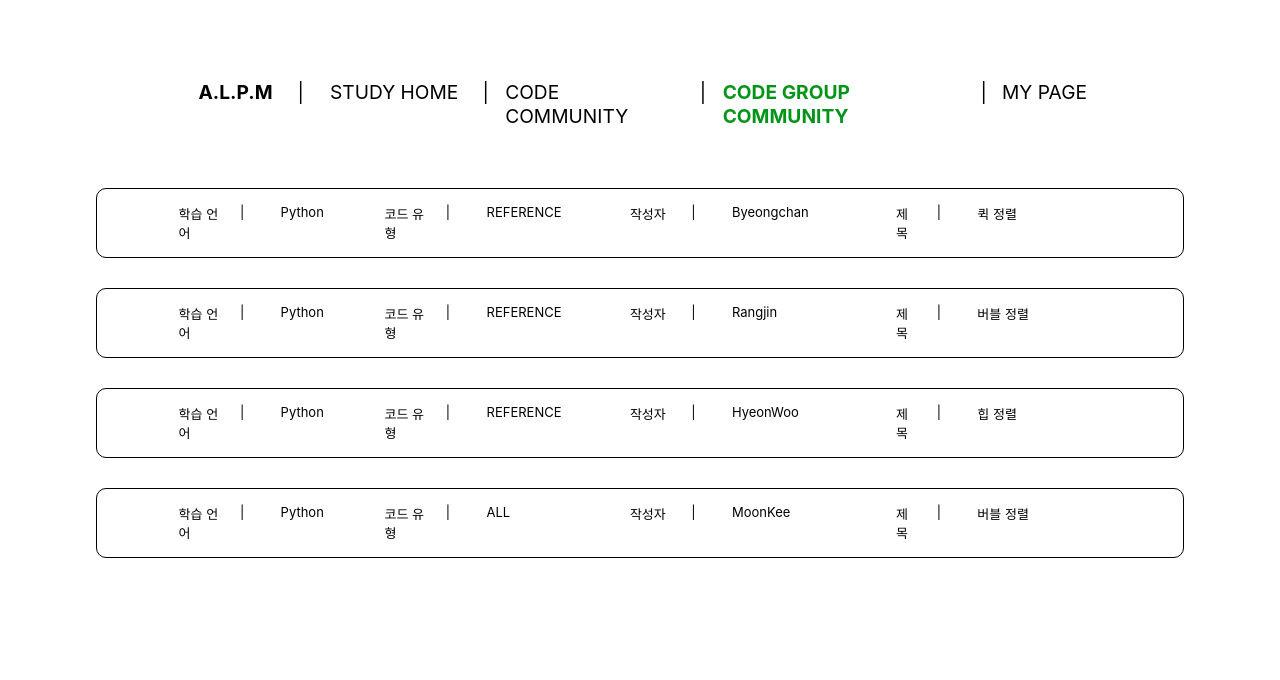
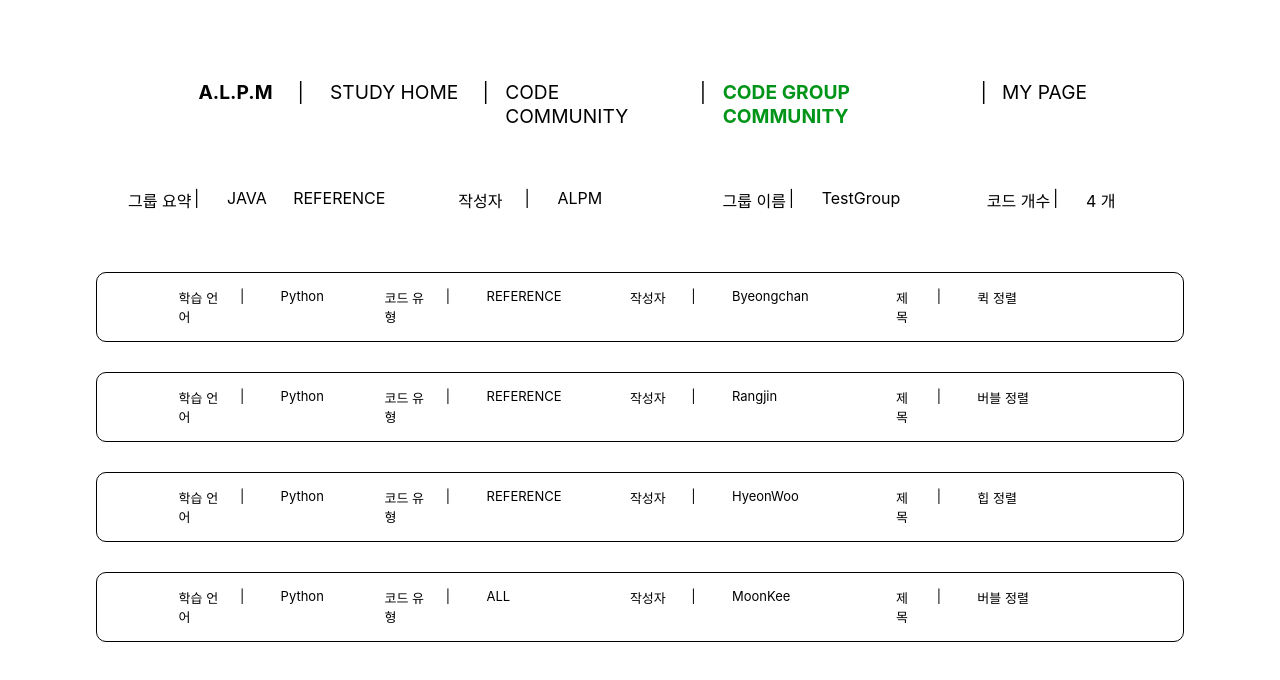
Before and after one commit to AL-PM/ALPM-web, a React (Create React App) app: page /codegroup/Detail in a window 1280 px wide. Shown: the top 680 px of the page. Built offline with nearby package versions, Linux system fonts and the light colour scheme.

Commit message:
[MOD] CODE_GROUP 코드 그룹 상세 페이지 데이터형 수정

```diff
--- a/src/CodeGroupCommunity/CodeGroupDetail/CodeGroupDetail.jsx
+++ b/src/CodeGroupCommunity/CodeGroupDetail/CodeGroupDetail.jsx
@@ -2,23 +2,24 @@ import React from "react";
 import {useLocation} from "react-router-dom"
 import MainMenuBar from "../../Etc/MainMenuBar/MainMenuBar.jsx"
 import CodeSearchResult from "../../Etc/CodeSearchResult/CodeSearchResult.jsx";
+import CodeGroupDetailInfo from "../../Etc/CodeGroupDetailInfo/CodeGroupDetailInfo.jsx";
 
 function CodeGroupDetail(){
     const {state} = useLocation();
     console.log(state);
-    let exampleData = [
-        {
+    let exampleData =
+            {
             "id": 124,
             "name": "TestGroup",
             "referencedCount": 3,
             "verified": true,
             "visible": true,
             "language": "JAVA",
-            "owner":  [
+            "owner":
                 {"id": 2,
-                 "name": "Park"
+                 "name": "ALPM"
                 }
-            ],
+            ,
             "algorithms": [
                 {
                     "id": 1,
@@ -53,18 +54,13 @@ function CodeGroupDetail(){
                     "owner" : "MoonKee"
                 }
             ]
-        }
-    ];
-    let algorithms = [];
-
-    exampleData.forEach(group => {
-        algorithms = algorithms.concat(group.algorithms);
-    });
+        };
 
     return(
-        <div>
+        <div id="CodeGroupDetail">
             <MainMenuBar page={"CodeGroup"} />
-            <CodeSearchResult searchData={algorithms}/>
+            <CodeGroupDetailInfo language={exampleData.language} verified={exampleData.verified} owner={exampleData.owner.name} name={exampleData.name} numOfAlgorithm={exampleData.algorithms.length}/>
+            <CodeSearchResult searchData={exampleData.algorithms}/>
         </div>
     )
 }
```
